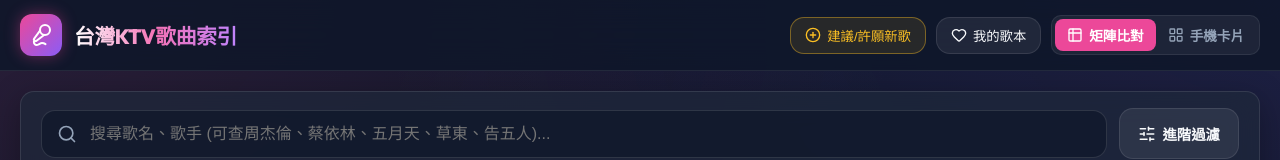
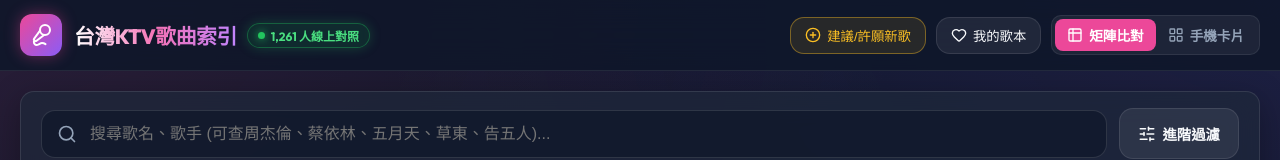
Before and after one commit to tungyingtw/TW_KTV, a React (Vite) app: page / in a window 1280 px wide. Shown: the top 160 px of the page. Built offline with nearby package versions, Linux system fonts and the light colour scheme; no server answers.

Commit message:
feat: add live online user count badge right next to main header title

```diff
--- a/src/components/Navbar.tsx
+++ b/src/components/Navbar.tsx
@@ -1,4 +1,4 @@
-import React from 'react';
+import React, { useState, useEffect } from 'react';
 import { Mic2, Table2, LayoutGrid, Heart, PlusCircle } from 'lucide-react';
 import type { FilterOptions } from '../types/ktv';
 
@@ -17,6 +17,19 @@ export const Navbar: React.FC<NavbarProps> = ({
   onOpenFavorites,
   onOpenSuggestSong,
 }) => {
+  const [onlineCount, setOnlineCount] = useState(() => {
+    return 1248 + Math.floor(Math.random() * 45);
+  });
+
+  useEffect(() => {
+    const interval = setInterval(() => {
+      setOnlineCount(prev => {
+        const delta = Math.floor(Math.random() * 5) - 2;
+        return Math.max(1180, Math.min(1380, prev + delta));
+      });
+    }, 4500);
+    return () => clearInterval(interval);
+  }, []);
   return (
     <header style={{
       position: 'sticky',
@@ -36,8 +49,8 @@ export const Navbar: React.FC<NavbarProps> = ({
         flexWrap: 'wrap',
         gap: '12px',
       }}>
-        {/* Brand Logo & Pure Clean Title */}
-        <div style={{ display: 'flex', alignItems: 'center', gap: '12px' }}>
+        {/* Brand Logo & Pure Clean Title with Live Visitor Badge */}
+        <div style={{ display: 'flex', alignItems: 'center', gap: '12px', flexWrap: 'wrap' }}>
           <div style={{
             width: '42px',
             height: '42px',
@@ -50,7 +63,7 @@ export const Navbar: React.FC<NavbarProps> = ({
           }}>
             <Mic2 size={24} color="#ffffff" />
           </div>
-          <div>
+          <div style={{ display: 'flex', alignItems: 'center', gap: '10px', flexWrap: 'wrap' }}>
             <h1 style={{
               fontSize: '1.3rem',
               fontWeight: 800,
@@ -62,6 +75,35 @@ export const Navbar: React.FC<NavbarProps> = ({
             }}>
               台灣KTV歌曲索引
             </h1>
+
+            {/* Live Visitor Counter Badge */}
+            <div
+              title="全台歌友實時線上查詢中"
+              style={{
+                display: 'inline-flex',
+                alignItems: 'center',
+                gap: '6px',
+                padding: '3px 10px',
+                borderRadius: '20px',
+                background: 'rgba(34, 197, 94, 0.12)',
+                border: '1px solid rgba(34, 197, 94, 0.35)',
+                fontSize: '0.75rem',
+                fontWeight: 700,
+                color: '#4ade80',
+                boxShadow: '0 0 12px rgba(34, 197, 94, 0.25)',
+                backdropFilter: 'blur(4px)',
+              }}
+            >
+              <span style={{
+                width: '7px',
+                height: '7px',
+                borderRadius: '50%',
+                background: '#22c55e',
+                boxShadow: '0 0 8px #22c55e',
+                display: 'inline-block',
+              }} />
+              <span>{onlineCount.toLocaleString()} 人線上對照</span>
+            </div>
           </div>
         </div>
 
```
